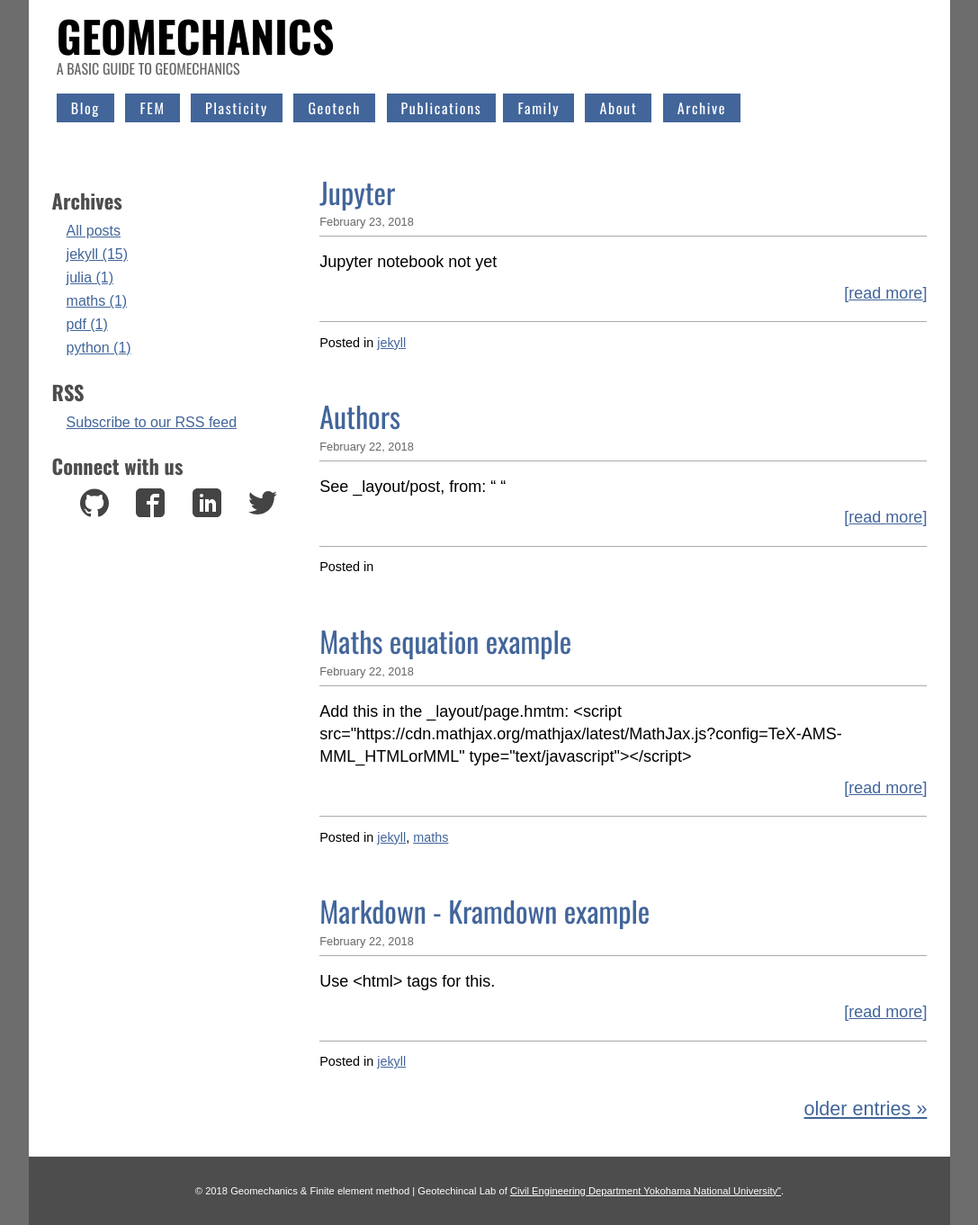
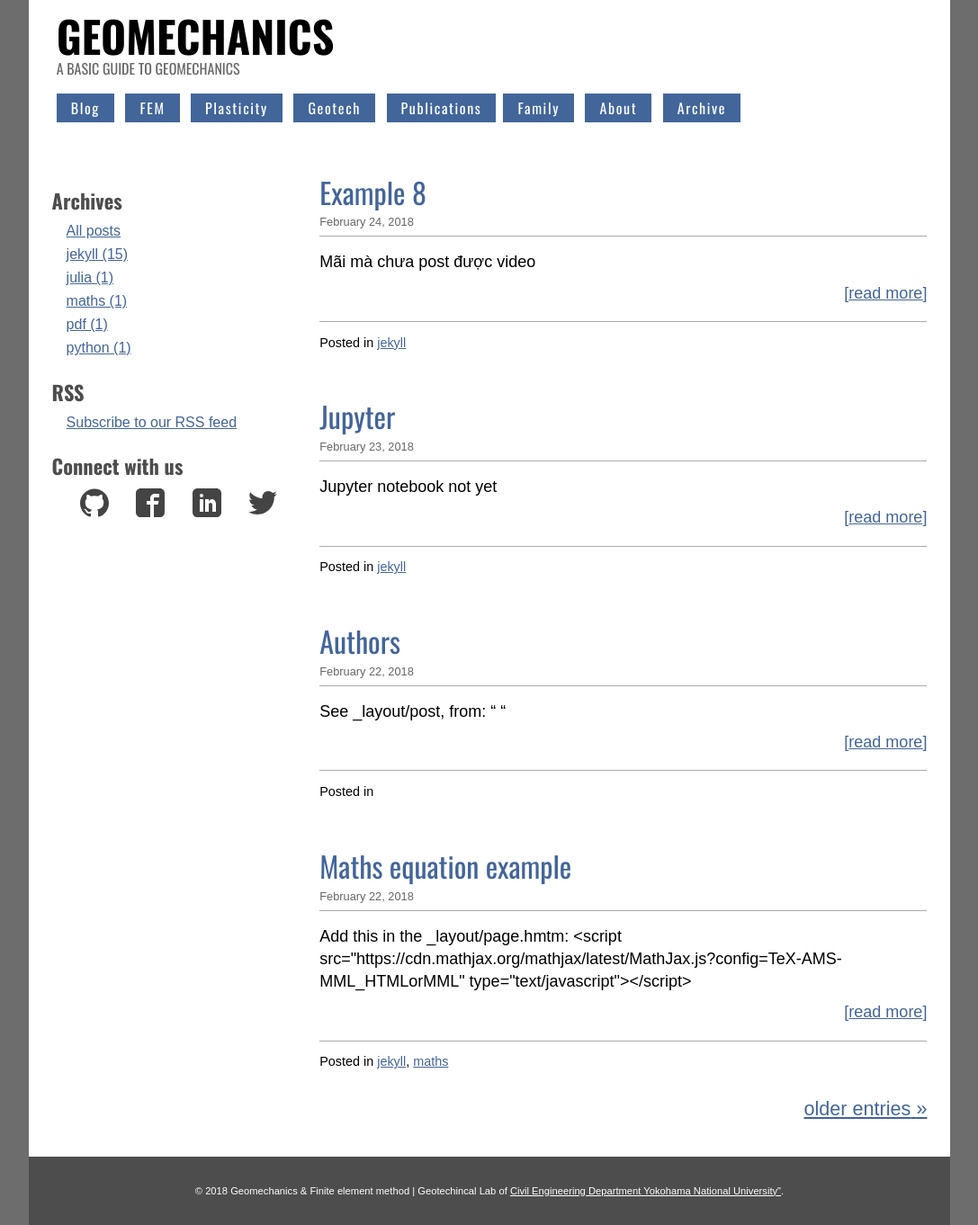
Before and after one commit to quangvunp/geomechanics, a Jekyll site: the page built from index.html, in a window 1280 px wide. Shown: the whole page at 90% size, without its empty margins (96-1183 px from the left). Built offline with Jekyll 4.4.1, drawn with Linux system fonts in a browser that asks for light colours; the list of posts is cut into pages by our own code.

Commit message:
Update 2018-02-24-video.md

```diff
--- a/_posts/2018-02-24-video.md
+++ b/_posts/2018-02-24-video.md
@@ -1,10 +1,10 @@
 ---
 title: Example 8
 author: Vu Nguyen
-date: 2018-02-12
+date: 2018-02-24
 tags: jekyll
 ---
-
+Mãi mà chưa post được video
 
 #### Classification (Phân loại)
  Một bài toán được gọi là _classification_ nếu các _label_ của _input data_ được chia thành một số hữu hạn nhóm. Ví dụ: Gmail xác định xem một email có phải là spam hay không; các hãng tín dụng xác định xem một khách hàng có khả năng thanh toán nợ hay không. Ba ví dụ phía trên được chia vào loại này.
```
